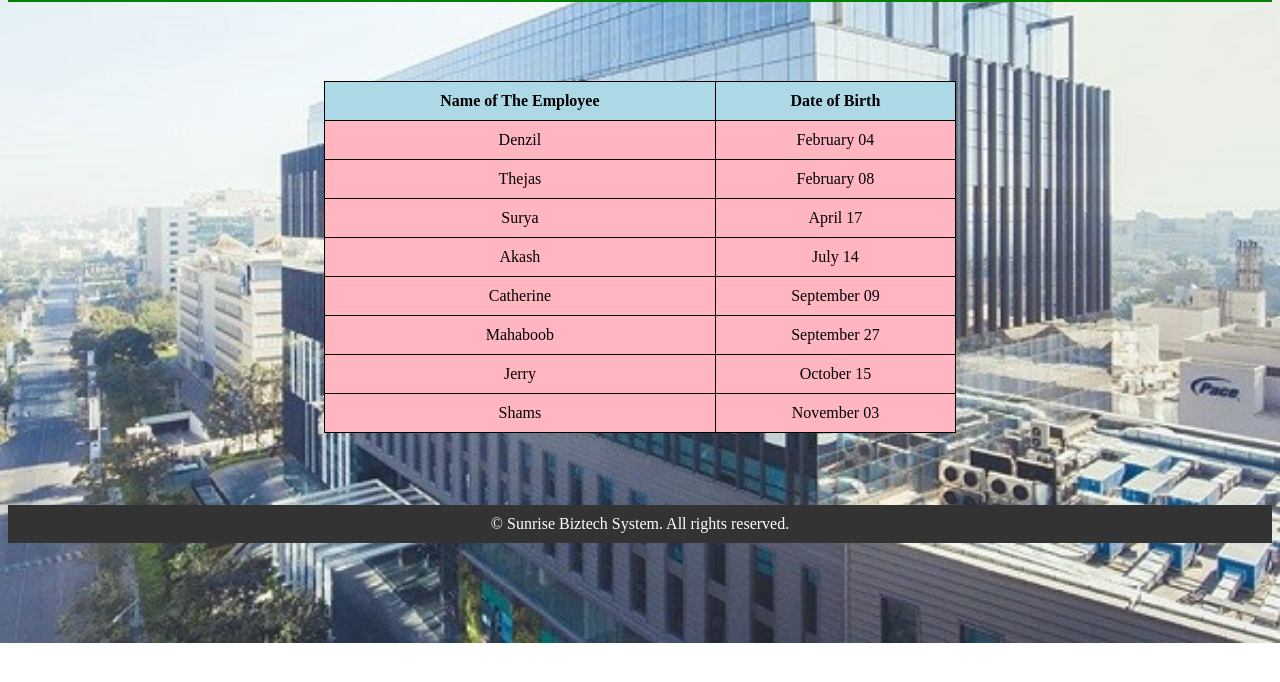
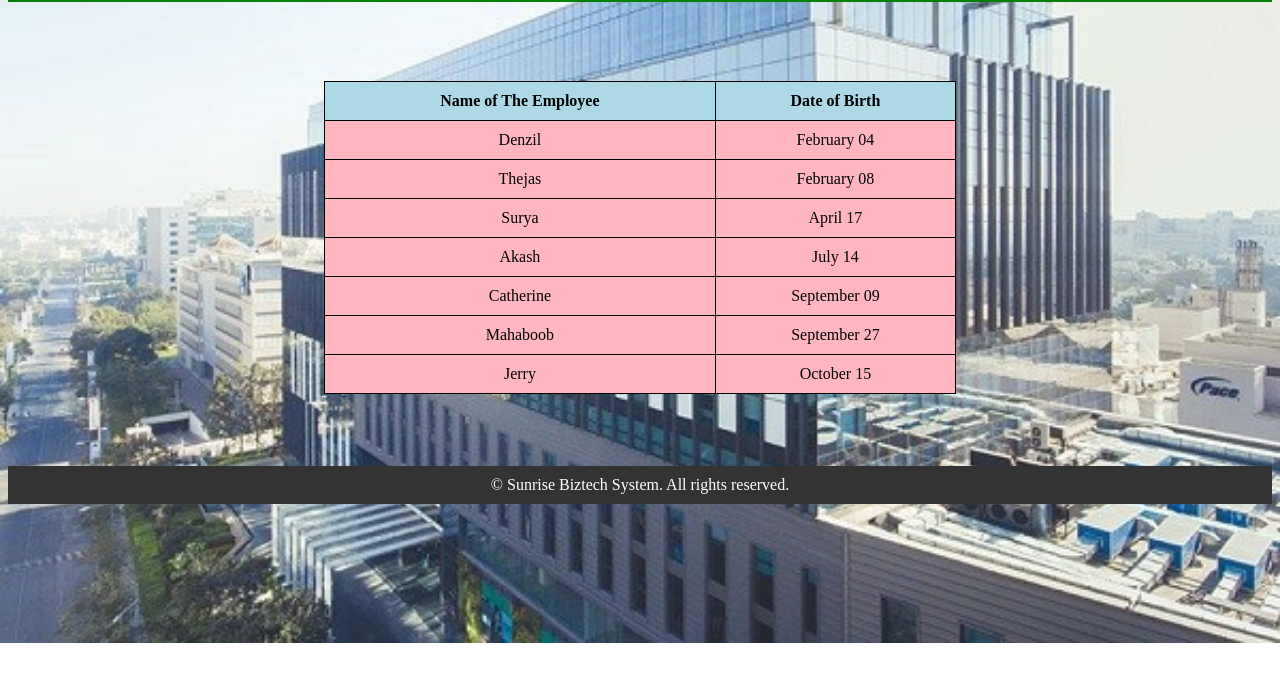
Before and after one commit to shamsdstar/Birthday-Details, a plain HTML site: page index.html in a window 1280 px wide. Shown: the part 104-786 px from the top of the page. Drawn offline with Linux system fonts and the light colour scheme.

Commit message:
Update index.html

```diff
--- a/index.html
+++ b/index.html
@@ -81,11 +81,6 @@ footer p {
     <td>Jerry</td>
     <td>October 15</td>
    </tr>
-   <tr>
-    <td>Shams</td>
-    <td>November 03</td>
-   </tr>
-
 </table>
 <br><br><br><br>
     <footer>
```
